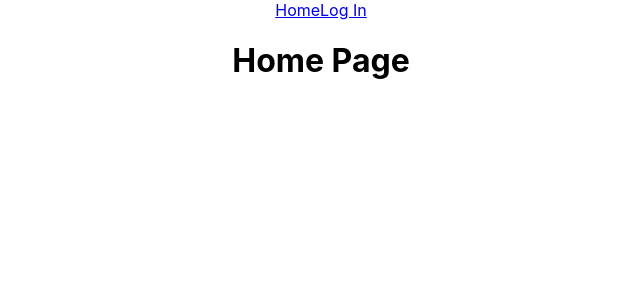
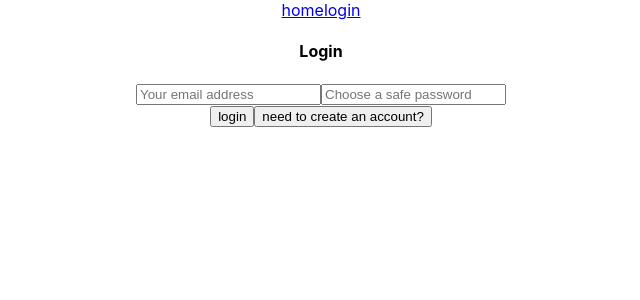
Before and after one commit to Connor-Young44/Bar-Buddy-client, a React (Create React App) app: page /login in a window 1280 px wide. Shown: the top 300 px of the page, without its empty margins (319-959 px from the left). Built offline with nearby package versions, Linux system fonts and the light colour scheme.

Commit message:
add login and sign up to navbar

```diff
--- a/src/App.js
+++ b/src/App.js
@@ -3,12 +3,14 @@ import { Switch, Route } from "react-router-dom";
 
 import NavBar from "./components/NavBar";
 import HomePage from "./pages/HomePage";
+import Login from "./components/Login";
 
 function App() {
   return (
     <div className="App">
       <NavBar />
       <Switch>
+        <Route path="/login" component={Login} />
         <Route path="/" component={HomePage} />
       </Switch>
     </div>
--- /dev/null
+++ b/src/components/BarInfo/index.js
@@ -0,0 +1,11 @@
+import React from "react";
+
+export default function BarInfo(props) {
+  return (
+    <div>
+      <h3>{props.name}</h3>
+      <p>{props.desc}</p>
+      <img src={props.image} alt="bar" />
+    </div>
+  );
+}
--- /dev/null
+++ b/src/components/Login/index.js
@@ -0,0 +1,141 @@
+import React, { useState } from "react";
+
+import { useMutation } from "@apollo/client";
+import { LOGIN_MUTATION, SIGNUP_MUTATION } from "../../graphQl/mutations";
+import { AUTH_TOKEN } from "../../constants";
+
+const Login = () => {
+  const [error, setError] = useState("");
+  const [formState, setFormState] = useState({
+    login: true,
+    email: "",
+    password: "",
+    firstName: "",
+    lastName: "",
+    isBuisness: false,
+  });
+  //login mutation call
+  const [login] = useMutation(LOGIN_MUTATION, {
+    variables: {
+      email: formState.email,
+      password: formState.password,
+    },
+    onCompleted: ({ login }) => {
+      localStorage.setItem(AUTH_TOKEN, login.token);
+      window.location.href = "/";
+    },
+    onError: (error) => {
+      console.log(error.message);
+      setError(error.message);
+    },
+  });
+  //sign up mutation call
+  const [signup] = useMutation(SIGNUP_MUTATION, {
+    variables: {
+      firstName: formState.firstName,
+      lastName: formState.lastName,
+      email: formState.email,
+      password: formState.password,
+      isBuisness: formState.isBuisness,
+    },
+    onError: (error) => {
+      console.log({ error });
+    },
+    onCompleted: ({ signup }) => {
+      //localStorage.setItem(AUTH_TOKEN, signup.token);
+      window.location.href = "/";
+    },
+  });
+
+  return (
+    <div>
+      <h4 className="mv3">{formState.login ? "Login" : "Sign Up"}</h4>
+      <div className="flex flex-column">
+        {!formState.login && (
+          <div>
+            <input
+              value={formState.firstName}
+              onChange={(e) =>
+                setFormState({
+                  ...formState,
+                  firstName: e.target.value,
+                })
+              }
+              type="text"
+              placeholder="Your first name"
+            />
+            <input
+              value={formState.lastName}
+              onChange={(e) =>
+                setFormState({
+                  ...formState,
+                  lastName: e.target.value,
+                })
+              }
+              type="text"
+              placeholder="Your last name"
+            />
+            <label>are you a buisness?</label>
+            <input
+              type="checkbox"
+              value={formState.isBuisness}
+              onChange={(e) =>
+                setFormState({
+                  ...formState,
+                  isBuisness: !formState.isBuisness,
+                })
+              }
+            />
+          </div>
+        )}
+
+        {error && <h1>{error}</h1>}
+        <input
+          value={formState.email}
+          onChange={(e) =>
+            setFormState({
+              ...formState,
+              email: e.target.value,
+            })
+          }
+          type="text"
+          placeholder="Your email address"
+        />
+        <input
+          value={formState.password}
+          onChange={(e) =>
+            setFormState({
+              ...formState,
+              password: e.target.value,
+            })
+          }
+          type="password"
+          placeholder="Choose a safe password"
+        />
+      </div>
+      <div className="flex mt3">
+        <button
+          className="pointer mr2 button"
+          onClick={formState.login ? login : signup}
+        >
+          {formState.login ? "login" : "create account"}
+        </button>
+        <button
+          className="pointer button"
+          onClick={(e) =>
+            setFormState({
+              ...formState,
+              login: !formState.login,
+            })
+          }
+        >
+          {formState.login
+            ? "need to create an account?"
+            : "already have an account?"}
+        </button>
+      </div>
+    </div>
+  );
+};
+
+export default Login;
--- a/src/components/NavBar/index.js
+++ b/src/components/NavBar/index.js
@@ -1,11 +1,33 @@
 import React from "react";
+//import { useHistory } from "react-router";
 import { NavLink } from "react-router-dom";
+import { AUTH_TOKEN } from "../../constants";
 
-export default function index() {
+const NavBar = () => {
+  //const history = useHistory();
+  const authToken = localStorage.getItem(AUTH_TOKEN);
   return (
     <div>
-      <NavLink to="/">Home</NavLink>
-      <NavLink to="/">Log In</NavLink>
+      <div>
+        <NavLink to="/">home</NavLink>
+
+        {authToken ? (
+          <button
+            onClick={() => {
+              localStorage.removeItem(AUTH_TOKEN);
+              //history.go(0)
+
+              window.location.href = "/";
+            }}
+          >
+            logout
+          </button>
+        ) : (
+          <NavLink to="/login">login</NavLink>
+        )}
+      </div>
     </div>
   );
-}
+};
+
+export default NavBar;
--- /dev/null
+++ b/src/constants.js
@@ -0,0 +1 @@
+export const AUTH_TOKEN = "auth-token";
--- /dev/null
+++ b/src/graphQl/mutations.js
@@ -0,0 +1,31 @@
+import gql from "graphql-tag";
+
+export const SIGNUP_MUTATION = gql`
+  mutation SignupMutation(
+    $email: String!
+    $password: String!
+    $firstName: String!
+    $lastName: String!
+    $isBuisness: Boolean!
+  ) {
+    signup(
+      email: $email
+      password: $password
+      firstName: $firstName
+      lastName: $lastName
+      isBuisness: $isBuisness
+    ) {
+      id
+      firstName
+      lastName
+    }
+  }
+`;
+
+export const LOGIN_MUTATION = gql`
+  mutation LoginMutation($email: String!, $password: String!) {
+    login(email: $email, password: $password) {
+      token
+    }
+  }
+`;
--- a/src/graphQl/queries.js
+++ b/src/graphQl/queries.js
@@ -0,0 +1,13 @@
+import gql from "graphql-tag";
+
+export const GET_ALL_BARS = gql`
+  query AllBars {
+    bars {
+      id
+      name
+      imageUrl
+      desc
+      numberOfTables
+    }
+  }
+`;
--- a/src/pages/HomePage.js
+++ b/src/pages/HomePage.js
@@ -1,9 +1,38 @@
 import React from "react";
 
+import { useQuery } from "@apollo/client";
+
+//import query
+import { GET_ALL_BARS } from "../graphQl/queries";
+import BarInfo from "../components/BarInfo";
+
 export default function HomePage() {
+  //query for all bars
+
+  const { loading, error, data } = useQuery(GET_ALL_BARS);
+
+  //deal with loading data
+  if (loading) return "loading...";
+  //deal with errors
+  if (error) return <p>Error! {error.message}</p>;
+
+  console.log(data.bars);
+  const res = data.bars;
   return (
     <div>
-      <h1>Home Page</h1>
+      <div>
+        <h1>Welcome to Bar Buddy!</h1>
+      </div>
+      <div>
+        {res.map((bar) => (
+          <BarInfo
+            key={bar.id}
+            name={bar.name}
+            desc={bar.desc}
+            image={bar.imageUrl}
+          />
+        ))}
+      </div>
     </div>
   );
 }
```
